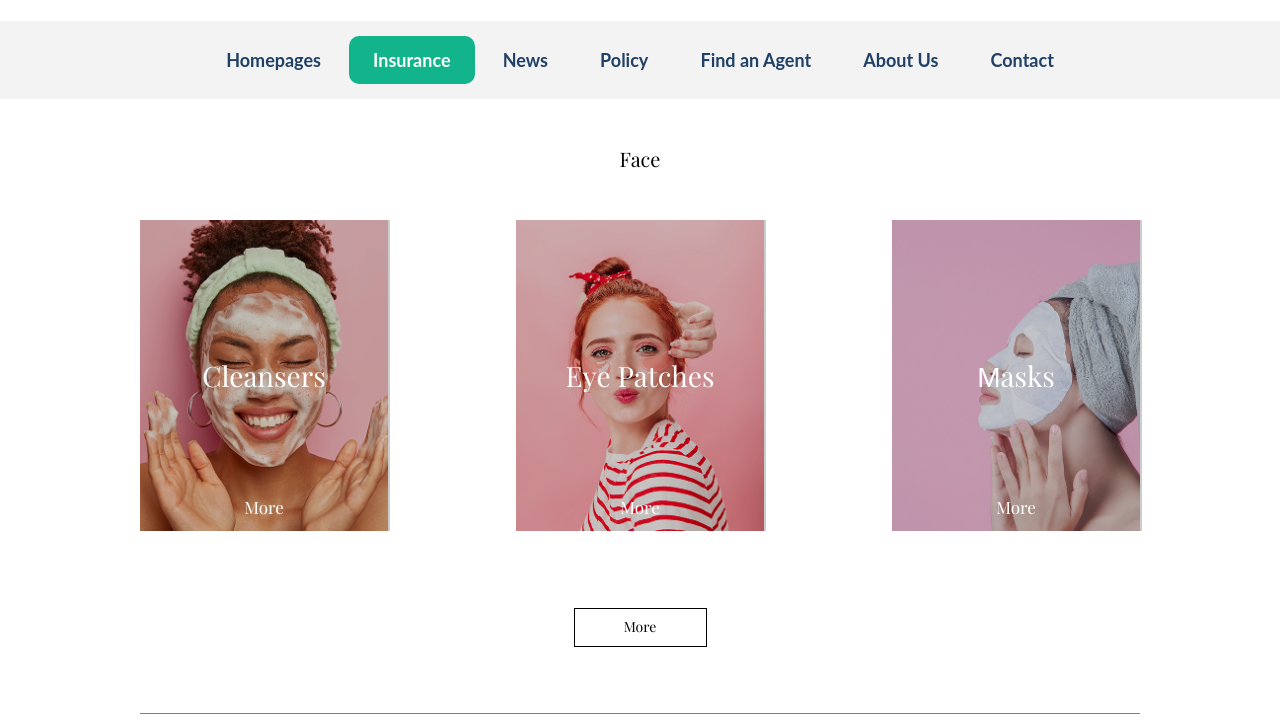
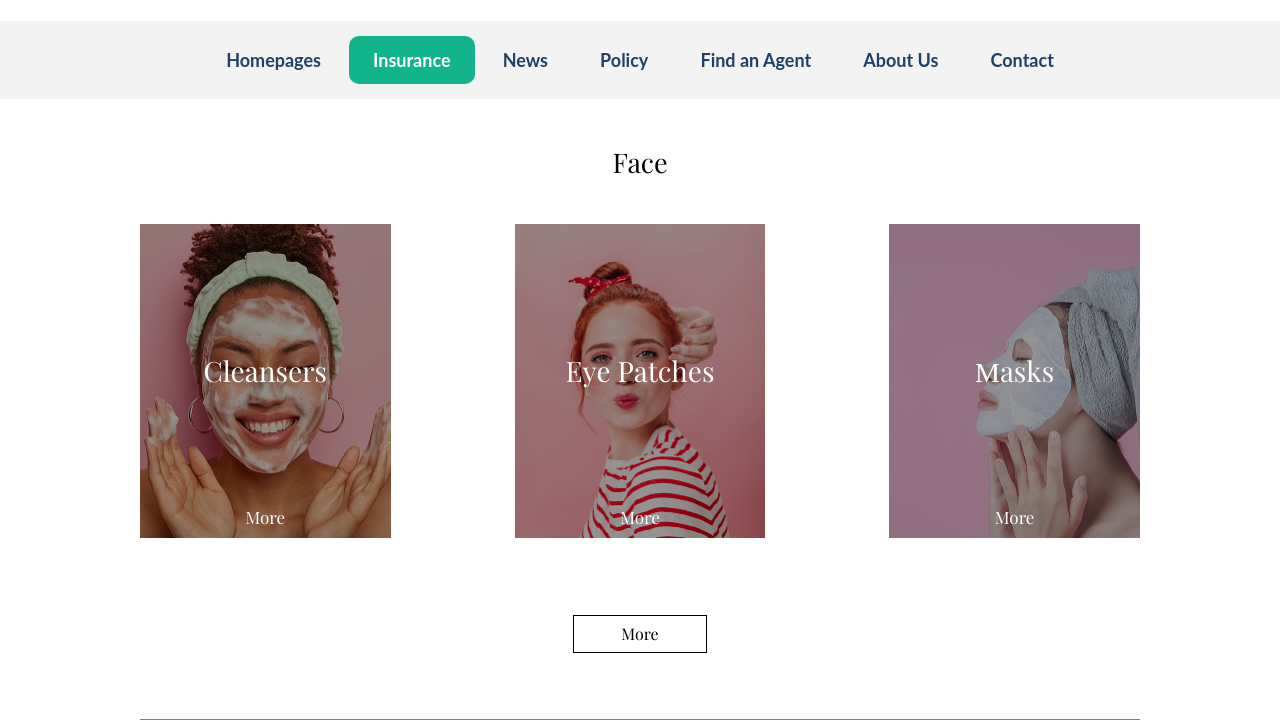
Before and after one commit to Bolya4ko/homework_10, a plain HTML site: page index.html in a window 1280 px wide. Shown: the part 79-800 px from the top of the page. Drawn offline with nearby package versions, Linux system fonts and the light colour scheme.

Commit message:
виправлення помилок

```diff
--- a/css/style.css
+++ b/css/style.css
@@ -227,112 +227,141 @@ body {
 	color: #204065;
 }
 
-/* face-block */
-.face-block {
-	font-family: "Playfair Display", sans-serif;
-	padding: 46px 0 65px;
-	text-align: center;
-	font-weight: 400;
-	line-height: 1.35;
+/* product-category */
+.product-category {
+	padding: 50px 0;
+	margin-bottom: 77px;
+	font-family: "Playfair Display", serif;
+	color: #000000;
+	background-color: #ffffff;
 }
 
-.face-block__container {
+.product-category__container {
 	max-width: 1000px;
+	padding-bottom: 66px;
+	border-bottom: 1px solid #837F7F;
 }
 
-.face-block__title {
-	font-size: 20px;
-	color: #000;
+.product-category__title {
 	margin-bottom: 48px;
+	font-size: 27px;
+	text-align: center;
+
 }
 
-.face-block__items {
-	margin: 0 -64px;
+.product-category__items {
 	font-size: 0;
+	margin: 0 -6.2%;
+}
+
+.product-category__items:not(:last-child) {
 	margin-bottom: 77px;
 }
 
-.face-block__item-block {
-	padding: 0 64px;
-	position: relative;
-	color: #fff;
-	font-size: 17px;
+.product-category__items>* {
+	font-size: 16px;
+}
+
+.categories-cards__cards:not(:last-child) {
+	margin-bottom: 77px;
+}
+
+.category-card {
 	display: inline-block;
 	width: 33.333%;
+	padding: 0 5.53%;
+	text-align: center;
+	color: #ffffff;
 }
 
-.face-block__item-link {
-	transition: box-shadow 0.3s;
+.category-card__inner {
+	position: relative;
+	overflow: hidden;
 }
 
-.face-block__item-link::before {
+.category-card__inner::before {
+	content: "";
 	position: absolute;
-	content: '';
-	background-color: rgba(0, 0, 0, 0.20);
 	top: 0;
-	width: 250px;
+	left: 0;
+	z-index: 2;
+
+	width: 100%;
 	height: 100%;
-	z-index: 2;
-	transition: all 0.3s;
+
+	background-color: rgba(0, 0, 0, 0.4);
+	pointer-events: none;
+
+	/* трішки анімації для hover ефекту */
+	transition: background-color 0.3s;
+}
+
+.category-card__inner:hover::before {
+	background-color: rgba(0, 0, 0, 0.6);
+}
+
+.category-card__img {
+	position: relative;
+
+
+	padding-bottom: 125.5%;
+
+	width: 100%;
+	height: 100%;
+}
+
+.category-card__img img {
+	position: absolute;
+	top: 0;
+	left: 0;
+
+	width: 100%;
+	height: 100%;
+
+	/* це ще не проходили але можете загуглити */
+	object-fit: cover;
+}
+
+/* загальні стилі для елементів */
+.category-card__title,
+.category-card__text {
+	position: absolute;
+	left: 0;
+	z-index: 3;
+
+	width: 100%;
+	padding: 0 14px;
+}
+
+.category-card__title {
+	top: 42.3%;
+
+	font-size: 28px;
+}
+
+.category-card__text {
+	position: absolute;
+	bottom: 12px;
+	font-size: 17px;
+}
+
+.product-category__wrapper-button {
+	text-align: center;
+}
+
+.product-category__btn {
+	display: inline-block;
+	min-width: 134px;
+	border: 1px solid #000000;
+	padding: 10px 20px;
+	transition: all 0.3s ease;
 }
 
 
-.face-block__item-title {
-	font-size: 28px;
-	position: absolute;
-	left: 0;
-	right: 0;
-	top: 50%;
-	transform: translateY(-50%);
-	z-index: 3;
-	transition: color 0.3s;
-}
 
-.face-block__item-block:hover .face-block__item-title,
-.face-block__item-block:hover .face-block__text {
-	color: #000;
-}
-
-.face-block__item-link:hover.face-block__item-link::before {
-	background-color: rgba(0, 0, 0, 0);
-}
-
-.face-block__item-link:hover {
-	box-shadow: 10px 15px 15px rgba(0, 0, 0, 0.4);
-}
-
-.face-block__text {
-	position: absolute;
-	left: 0;
-	right: 0;
-	bottom: 12px;
-	z-index: 3;
-	transition: color 0.3s;
-}
-
-.face-block__btn {
-	background-color: transparent;
-	font-weight: 400;
-	font-size: 14px;
-	color: #000;
-	border: 1px solid #000;
-	padding: 9px 15px;
-	min-width: 133px;
-	min-height: 39px;
-	margin-bottom: 66px;
-	transition:
-		translate 0.3s,
-		background-color 0.3s;
-}
-
-.face-block__btn:hover {
-	translate: 3px 5px;
-	background-color: #fef6f6db;
-	box-shadow: -2px -3px 10px;
-}
-
-.face-block__decor {
-	border-bottom: 1px solid #837F7F;
+.product-category__btn:hover {
+	color: #ffffff;
+	background-color: rgb(38, 36, 36);
 }
 
 .services {
@@ -347,8 +376,8 @@ body {
 .services__item {
 	padding-left: 42px;
 	position: relative;
-	height: 32px;
-	line-height: 2.3;
+	min-height: 32px;
+	line-height: 1.7;
 }
 
 .services__item::before {
@@ -362,6 +391,7 @@ body {
 	background-image: url('../img/icon_no-check.svg');
 	background-repeat: no-repeat;
 	background-size: contain;
+	top: 10px;
 }
 
 .services__item:not(:last-child) {
--- a/index.html
+++ b/index.html
@@ -140,34 +140,43 @@
 					</nav>
 				</div>
 			</div>
-			<div class="face-block">
-				<div class="face-block__container">
-					<h2 class="face-block__title">Face</h2>
-					<div class="face-block__items">
-						<div class="face-block__item-block">
-							<a class="face-block__item-link" href="#">
-								<img class="face-block__item-img" src="img/block_face/face_1.jpg" alt="photo of a girl in soap">
-								<h3 class="face-block__item-title">Cleansers</h3>
-								<p class="face-block__text">More</p>
-							</a>
-						</div>
-						<div class="face-block__item-block">
-							<a class="face-block__item-link" href="#">
-								<img class="face-block__item-img" src="img/block_face/face_2.jpg" alt="photo of a girl smiling">
-								<h3 class="face-block__item-title">Eye Patches</h3>
-								<p class="face-block__text">More</p>
-							</a>
-						</div>
-						<div class="face-block__item-block">
-							<a class="face-block__item-link" href="#">
-								<img class="face-block__item-img" src="img/block_face/face_3.jpg" alt="photo of a girl in a mask">
-								<h3 class="face-block__item-title">Мasks</h3>
-								<p class="face-block__text">More</p>
-							</a>
-						</div>
+			<div class="product-category">
+				<div class="product-category__container">
+					<h2 class="product-category__title">Face</h2>
+					<div class="product-category__items">
+
+						<a class="category-card" href="#">
+							<div class="category-card__inner">
+								<h3 class="category-card__title">Cleansers</h3>
+								<div class="category-card__text">More</div>
+								<div class="category-card__img">
+									<img src="img/product/face_1.jpg" alt="photo of a girl in soap">
+								</div>
+							</div>
+						</a>
+						<a class="category-card" href="#">
+							<div class="category-card__inner">
+								<h3 class="category-card__title">Eye Patches</h3>
+								<div class="category-card__text">More</div>
+								<div class="category-card__img">
+									<img src="img/product/face_2.jpg" alt="photo of a girl smiling">
+								</div>
+							</div>
+						</a>
+						<a class="category-card" href="#">
+							<div class="category-card__inner">
+								<h3 class="category-card__title">Мasks</h3>
+								<div class="category-card__text">More</div>
+								<div class="category-card__img">
+									<img src="img/product/face_3.jpg" alt="photo of a girl in a mask">
+								</div>
+							</div>
+						</a>
+
 					</div>
-					<a class="face-block__btn" href="#">More</a>
-					<div class="face-block__decor"></div>
+					<div class="product-category__wrapper-button">
+						<a class="product-category__btn" href="#">More</a>
+					</div>
 				</div>
 			</div>
 			<div class="services">
```
Also changed, not shown: img/product/face_1.jpg (renamed from img/block_face/face_1.jpg), img/product/face_2.jpg (renamed from img/block_face/face_2.jpg), img/product/face_3.jpg (renamed from img/block_face/face_3.jpg).
